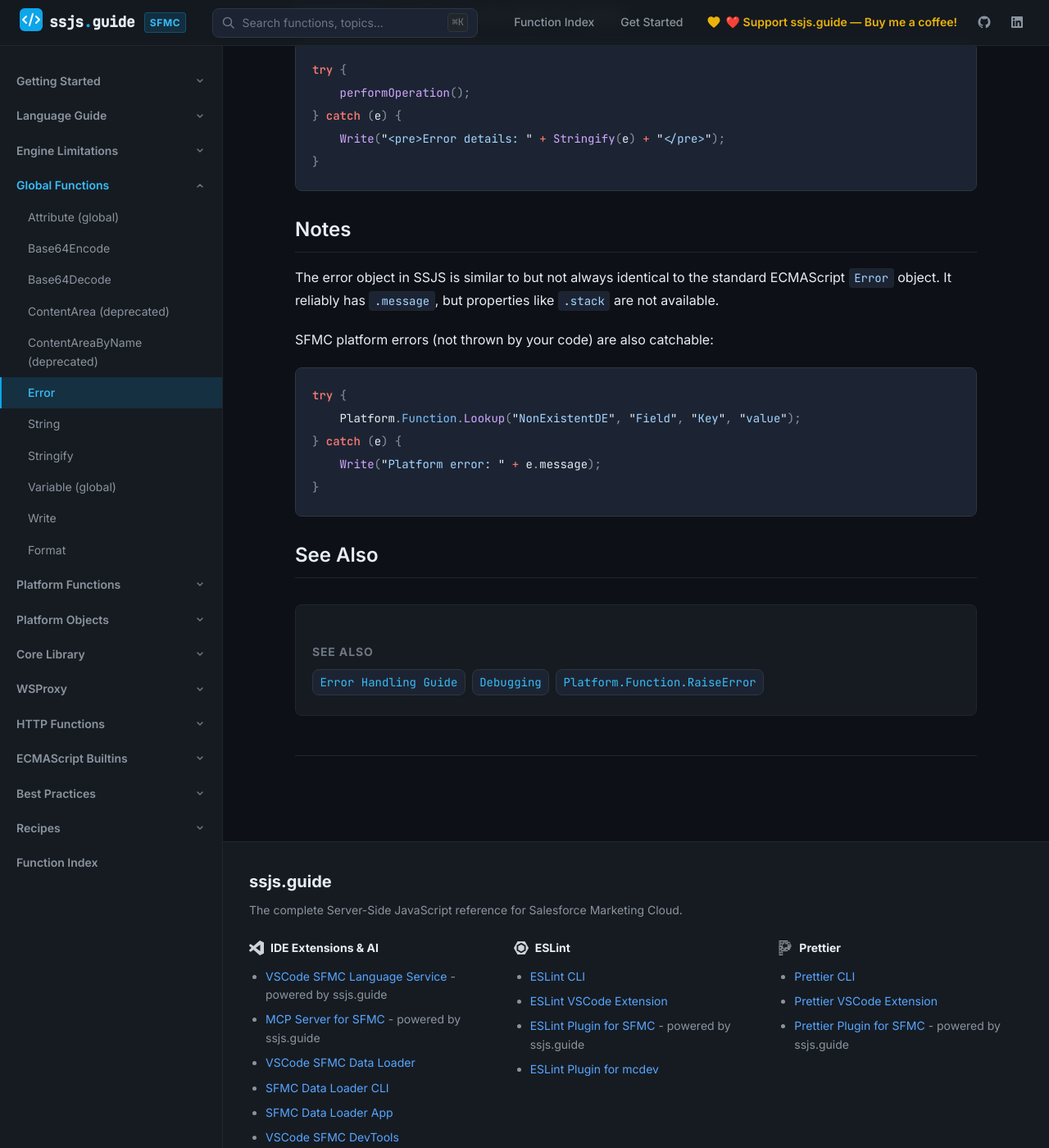
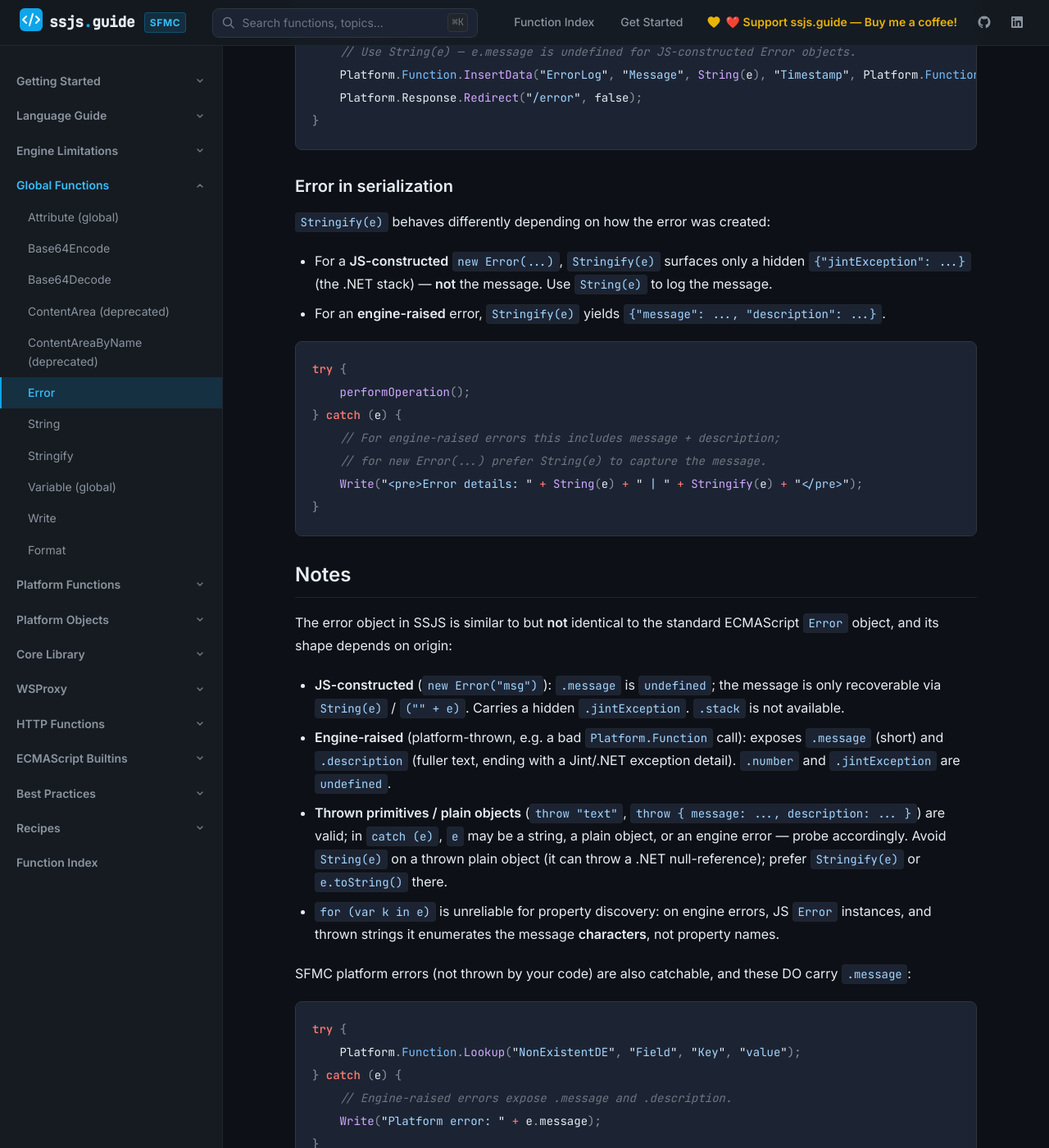
Before and after one commit to JoernBerkefeld/ssjs.guide, a Jekyll site: the page built from global-functions/error.md, in a window 1280 px wide and 1400 px high, scrolled down 2638 px. Shown: the whole window at 82% size. Built offline with Jekyll 4.4.1, drawn with Linux system fonts in a browser that asks for light colours; some of the changed text lies outside the part shown.

Commit message:
docs: correct Attribute.GetValue CloudPage availability and Error .message behavior (runtime-verified)

````diff
--- a/global-functions/error.md
+++ b/global-functions/error.md
@@ -19,13 +19,13 @@ max_args: 1
 
 | Name | Type | Required | Description |
 |------|------|----------|-------------|
-| `message` | string | No | Human-readable description of the error. Accessible as `error.message`. |
+| `message` | string | No | Human-readable description of the error. See the caveat below — in the SFMC engine it is **not** readable back via `error.message`. |
 
 ## Description
 
 `Error` is the native JavaScript Error constructor. Use it with `throw` and `try/catch` for structured error handling in SSJS.
 
-The caught error object has a `.message` property that contains the string you passed to `new Error(message)`.
+> **Engine caveat (runtime-verified):** Unlike standard JavaScript, a JS-constructed `new Error("msg")` in the SFMC (Jint) engine does **not** expose the message via `.message` — `e.message` reads back `undefined`. Recover the message with `String(e)` or `("" + e)` (both return the constructor argument), or `e.toString()` (returns `"Error: undefined"`). This differs from **engine-raised** errors (thrown by the platform itself, e.g. a bad `Platform.Function` call), which **do** carry both `.message` (short text) and `.description` (fuller text).
 
 ## Examples
 
@@ -35,7 +35,8 @@ The caught error object has a `.message` property that contains the string you p
 try {
     throw new Error("Something went wrong");
 } catch (e) {
-    Write(e.message); // "Something went wrong"
+    // e.message is undefined for a JS-constructed Error — use String(e).
+    Write(String(e)); // "Something went wrong"
 }
 ```
 
@@ -60,7 +61,8 @@ try {
     var email = getSubscriberEmail(subscriberKey);
     Write("<p>Email: " + email + "</p>");
 } catch (e) {
-    Write('<p class="error">' + e.message + "</p>");
+    // String(e) recovers the thrown message; e.message would be undefined here.
+    Write('<p class="error">' + String(e) + "</p>");
 }
 ```
 
@@ -83,33 +85,45 @@ try {
     // process data...
 
 } catch (e) {
-    Platform.Function.InsertData("ErrorLog", "Message", e.message, "Timestamp", Platform.Function.Now());
+    // Use String(e) — e.message is undefined for JS-constructed Error objects.
+    Platform.Function.InsertData("ErrorLog", "Message", String(e), "Timestamp", Platform.Function.Now());
     Platform.Response.Redirect("/error", false);
 }
 ```
 
 ### Error in serialization
 
-`Stringify(e)` serializes the error object for logging:
+`Stringify(e)` behaves differently depending on how the error was created:
+
+- For a **JS-constructed** `new Error(...)`, `Stringify(e)` surfaces only a hidden `{"jintException": ...}` (the .NET stack) — **not** the message. Use `String(e)` to log the message.
+- For an **engine-raised** error, `Stringify(e)` yields `{"message": ..., "description": ...}`.
 
 ```javascript
 try {
     performOperation();
 } catch (e) {
-    Write("<pre>Error details: " + Stringify(e) + "</pre>");
+    // For engine-raised errors this includes message + description;
+    // for new Error(...) prefer String(e) to capture the message.
+    Write("<pre>Error details: " + String(e) + " | " + Stringify(e) + "</pre>");
 }
 ```
 
 ## Notes
 
-The error object in SSJS is similar to but not always identical to the standard ECMAScript `Error` object. It reliably has `.message`, but properties like `.stack` are not available.
+The error object in SSJS is similar to but **not** identical to the standard ECMAScript `Error` object, and its shape depends on origin:
 
-SFMC platform errors (not thrown by your code) are also catchable:
+- **JS-constructed** (`new Error("msg")`): `.message` is `undefined`; the message is only recoverable via `String(e)` / `("" + e)`. Carries a hidden `.jintException`. `.stack` is not available.
+- **Engine-raised** (platform-thrown, e.g. a bad `Platform.Function` call): exposes `.message` (short) and `.description` (fuller text, ending with a Jint/.NET exception detail). `.number` and `.jintException` are `undefined`.
+- **Thrown primitives / plain objects** (`throw "text"`, `throw { message: ..., description: ... }`) are valid; in `catch (e)`, `e` may be a string, a plain object, or an engine error — probe accordingly. Avoid `String(e)` on a thrown plain object (it can throw a .NET null-reference); prefer `Stringify(e)` or `e.toString()` there.
+- `for (var k in e)` is unreliable for property discovery: on engine errors, JS `Error` instances, and thrown strings it enumerates the message **characters**, not property names.
+
+SFMC platform errors (not thrown by your code) are also catchable, and these DO carry `.message`:
 
 ```javascript
 try {
     Platform.Function.Lookup("NonExistentDE", "Field", "Key", "value");
 } catch (e) {
+    // Engine-raised errors expose .message and .description.
     Write("Platform error: " + e.message);
 }
 ```
````
Also changed, not shown: global-functions/attribute.md (+7 -3 lines), global-functions/index.md (+2 -2 lines).
